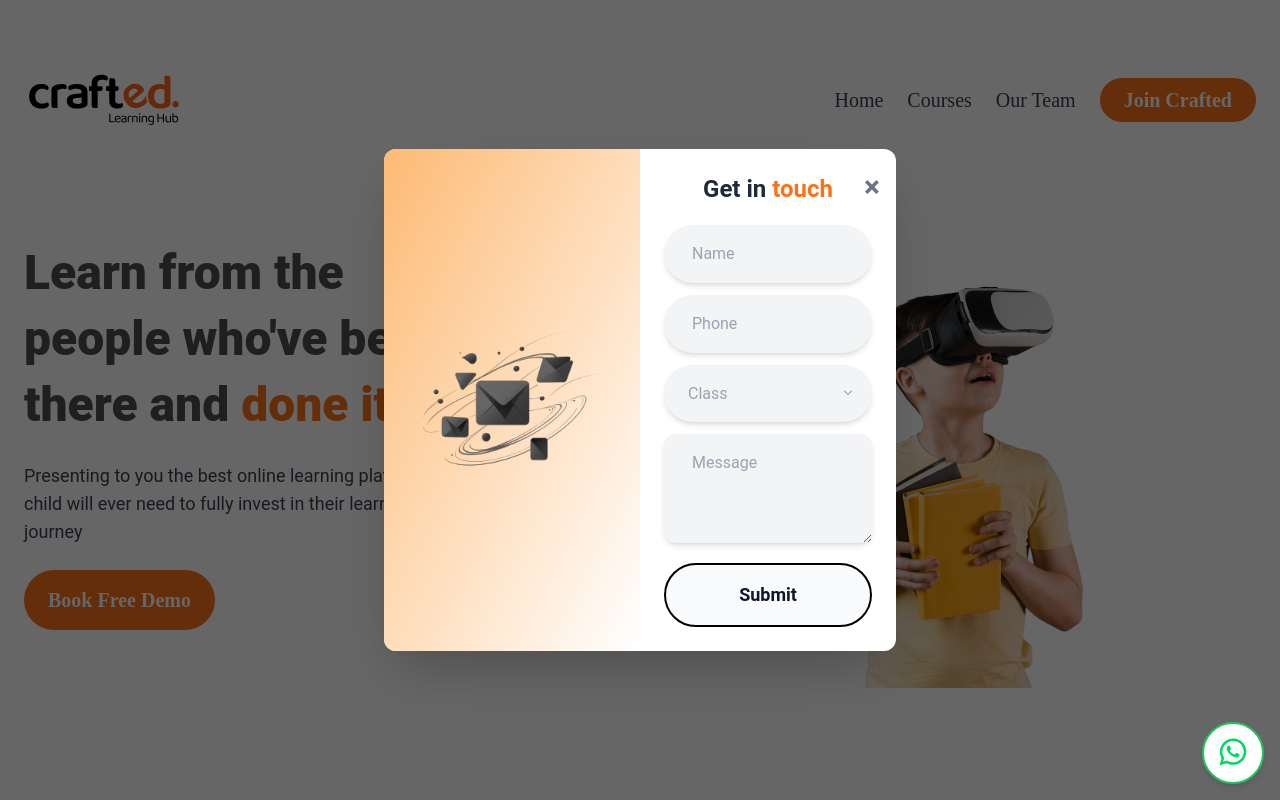
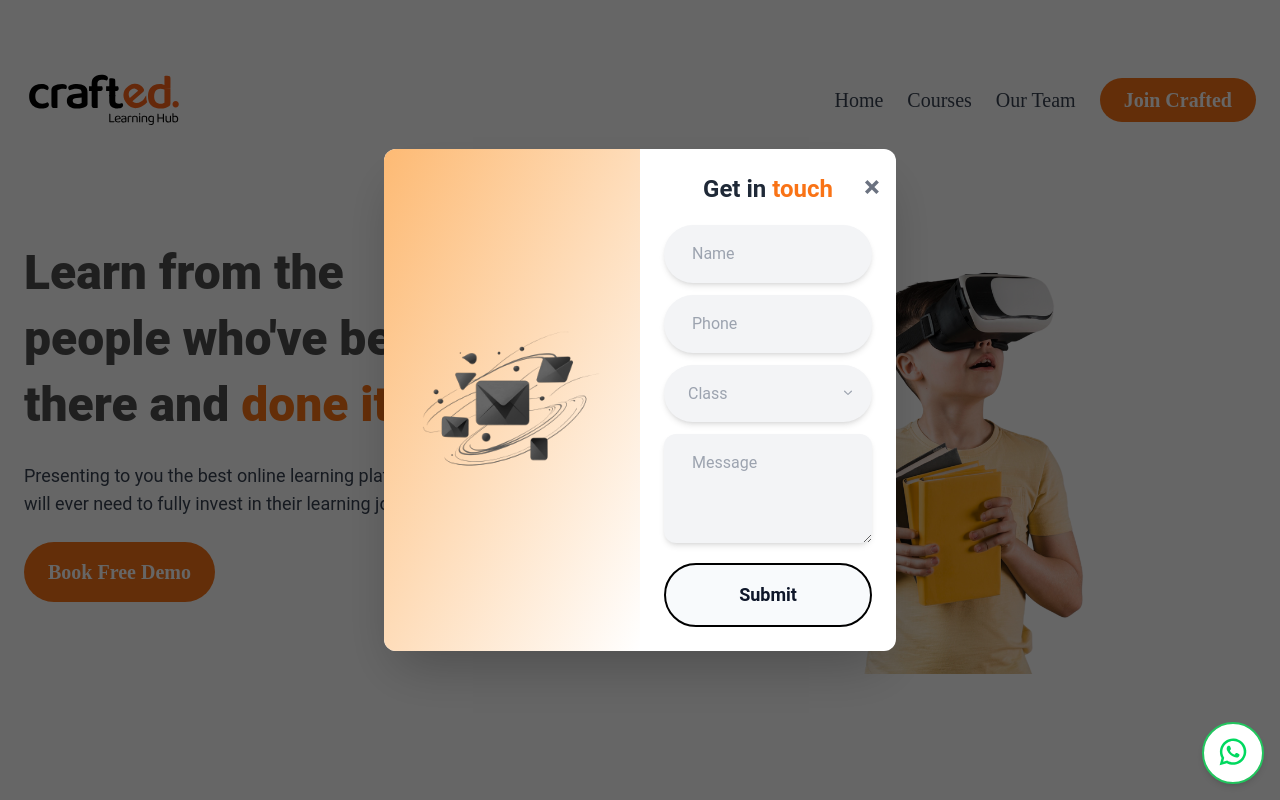
Before and after one commit to sahil-kk/crafted, a React (Create React App) app: page / in a window 1280 px wide. Shown: the top 800 px of the page. Built offline with nearby package versions, Linux system fonts and the light colour scheme.

Commit message:
popup mobile fix

```diff
--- a/src/components/Hero.jsx
+++ b/src/components/Hero.jsx
@@ -30,7 +30,7 @@ export default function Hero({ onJoinClick }) {
                         </div>
                     </h1>
                     <p className="text-gray-700 text-lg max-w-md">
-                        Presenting to you the best online learning platform your child will ever need to fully invest in their learning journey
+                        Presenting to you the best online learning platform you will ever need to fully invest in their learning journey
                     </p>
                     <button
                         onClick={onJoinClick}
```
